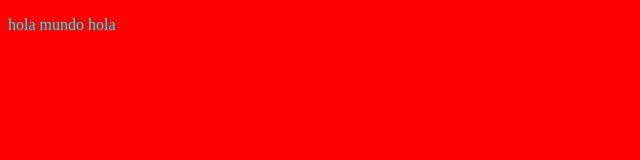
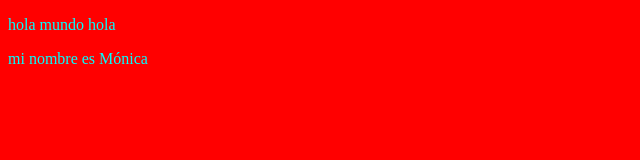
Before and after one commit to monicococ/CursoGit, a plain HTML site: page index.html in a window 1280 px wide. Shown: the whole page, without its empty margins (0-640 px from the left). Drawn offline with Linux system fonts and the light colour scheme; files that its build step writes are made by us from their sources.

Commit message:
Miercoles

```diff
--- a/css/uno.css
+++ b/css/uno.css
@@ -1,2 +1,3 @@
 body{background: red;}
-p{color:aqua;}
+p{color:aqua;
+font:10px;}
--- a/index.html
+++ b/index.html
@@ -10,5 +10,6 @@
     </head>
     <body>
         <p> hola mundo hola</p>
+        <p>mi nombre es Mónica</p>
     </body>
 </html>
```
